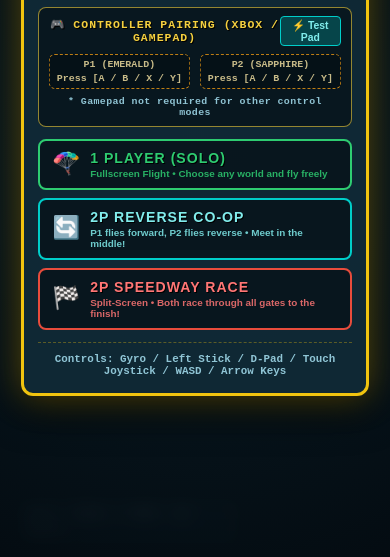
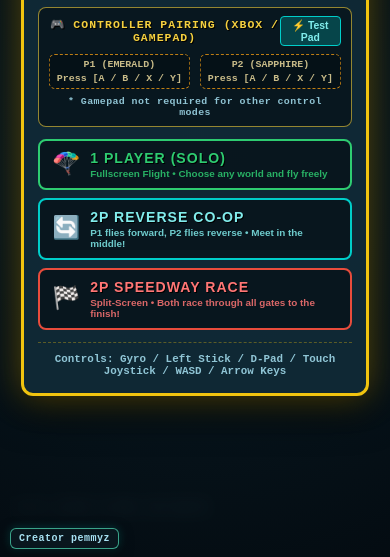
Before and after one commit to pemmyz/js_birb_world, a plain HTML site: page index.html in a window 390 px wide. Shown: the part 287-844 px from the top of the page. Drawn offline with nearby package versions, Linux system fonts and the light colour scheme.

Commit message:
adde creator pemmyz

```diff
--- a/index.html
+++ b/index.html
@@ -12,6 +12,9 @@
 
   <!-- PERSISTENT TOP-LEFT FULLSCREEN BUTTON -->
   <button id="fullscreen-btn" class="fullscreen-top-btn no-joystick">⛶ Fullscreen</button>
+
+  <!-- PERSISTENT BOTTOM-LEFT CREATOR LINK -->
+  <a href="https://github.com/pemmyz" target="_blank" rel="noopener noreferrer" id="creator-link" class="creator-bottom-link no-joystick">Creator pemmyz</a>
 
   <!-- BACKGROUND PAUSE OVERLAY -->
   <div id="pause-overlay" class="pause-modal">
--- a/style.css
+++ b/style.css
@@ -183,6 +183,46 @@
 }
 
 .fullscreen-top-btn:active {
+  transform: scale(0.94);
+}
+
+/* =========================================
+   PERSISTENT BOTTOM-LEFT CREATOR LINK
+   ========================================= */
+.creator-bottom-link {
+  position: fixed;
+  bottom: 12px;
+  left: 16px;
+  z-index: 13000;
+  background: rgba(10, 24, 32, 0.92);
+  color: #a7e1f2;
+  border: 1.5px solid rgba(85, 239, 196, 0.65);
+  font-size: 11px;
+  font-weight: 900;
+  font-family: inherit;
+  padding: 5px 10px;
+  border-radius: 6px;
+  text-decoration: none;
+  letter-spacing: 0.5px;
+  display: inline-flex;
+  align-items: center;
+  gap: 5px;
+  box-shadow: 0 4px 14px rgba(0, 0, 0, 0.5), 0 0 10px rgba(0, 206, 201, 0.25);
+  backdrop-filter: blur(6px);
+  -webkit-backdrop-filter: blur(6px);
+  transition: all 0.15s ease;
+  pointer-events: auto;
+}
+
+.creator-bottom-link:hover {
+  background: #00cec9;
+  color: #111;
+  border-color: #55efc4;
+  box-shadow: 0 0 16px rgba(0, 206, 201, 0.7);
+  transform: translateY(-1px);
+}
+
+.creator-bottom-link:active {
   transform: scale(0.94);
 }
 
@@ -1276,7 +1316,7 @@
 
 .flight-telemetry {
   position: absolute;
-  bottom: 14px;
+  bottom: 44px;
   left: 18px;
   font-size: 0.8rem;
   font-weight: 900;
@@ -1539,6 +1579,20 @@
     font-size: 10px;
   }
 
+  .creator-bottom-link {
+    bottom: 8px;
+    left: 10px;
+    padding: 4px 8px;
+    font-size: 10px;
+  }
+
+  .flight-telemetry {
+    bottom: 38px;
+    left: 10px;
+    font-size: 0.72rem;
+    padding: 4px 8px;
+  }
+
   #mid-controls-bar {
     top: 10px;
     left: 108px;
```
